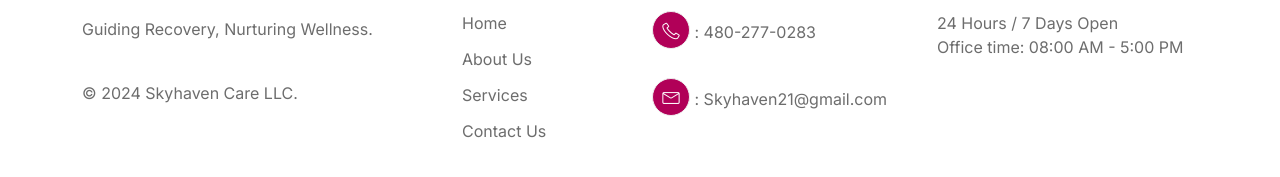
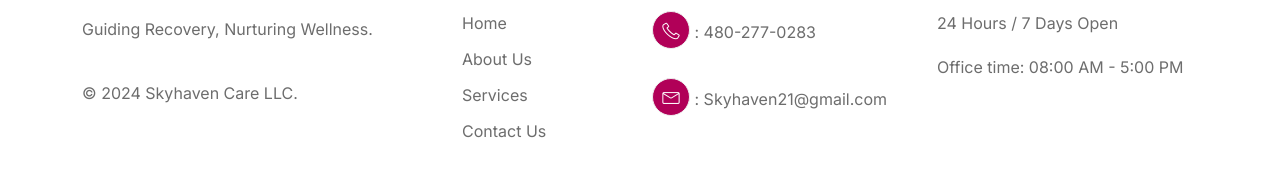
Before and after one commit to S-Osman4/test, a plain HTML site: page index.html in a window 1280 px wide. Shown: the part 4914-5091 px from the top of the page. Drawn offline with Linux system fonts and the light colour scheme.

Commit message:
Update style.css

```diff
--- a/style.css
+++ b/style.css
@@ -1919,3 +1919,7 @@ p {
   background-color: var(--primary-dark);
   color: var(--primary);
 }
+.footer-eleven .f-schedule p{
+  color: var(--dark-3);
+  margin-top: 20px;
+}
```
